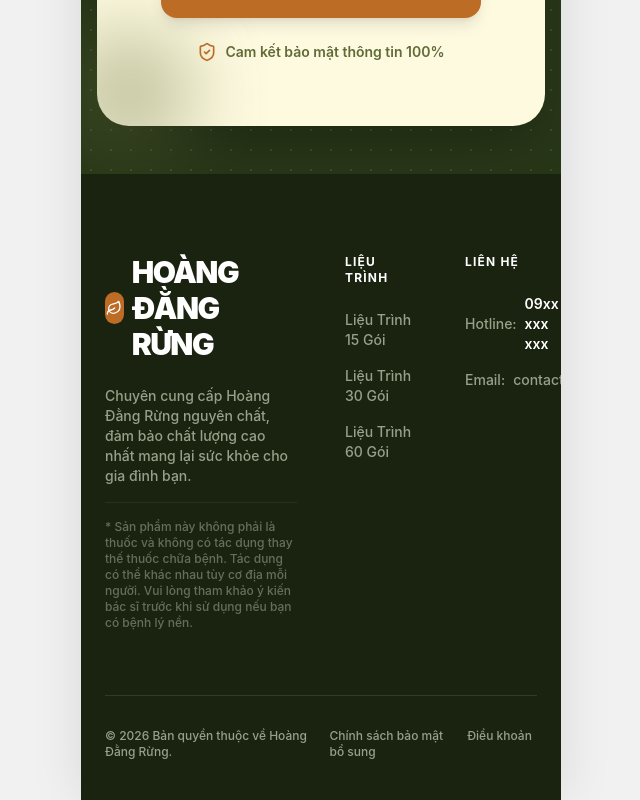
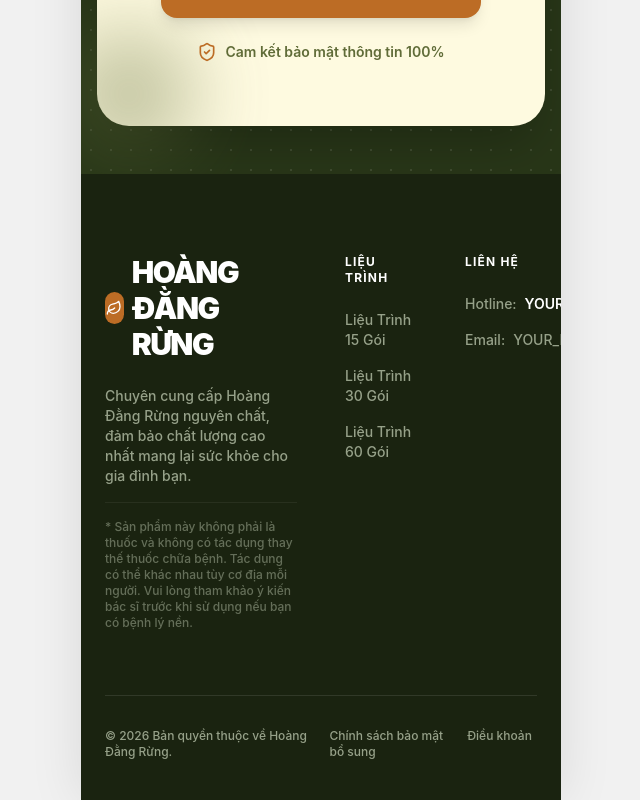
Before and after one commit to ngogiaquyen/hoang-dan-landing-page, a React (Vite) app: page / in a window 1280 px wide. Shown: the part 5861-6661 px from the top of the page, without its empty margins (319-959 px from the left). Built offline with nearby package versions, Linux system fonts and the light colour scheme.

Commit message:
change script and add env

```diff
--- a/src/components/FooterSection.tsx
+++ b/src/components/FooterSection.tsx
@@ -47,10 +47,10 @@ export default function FooterSection({ onSelectPackage }: FooterSectionProps) {
           <h4 className="text-white font-bold mb-6 tracking-widest uppercase text-xs">Liên Hệ</h4>
           <ul className="space-y-4">
             <li className="flex items-center gap-2 hover:text-white transition-colors">
-              Hotline: <a href="tel:09xxxxxxxxx" className="font-semibold text-white">09xx xxx xxx</a>
+              Hotline: <a href={`tel:${import.meta.env.VITE_CONTACT_PHONE}`} className="font-semibold text-white">{import.meta.env.VITE_CONTACT_PHONE}</a>
             </li>
             <li className="flex items-center gap-2 hover:text-white transition-colors">
-              Email: <a href="mailto:contact@hoangdangrung.com">contact@hoangdangrung.com</a>
+              Email: <a href={`mailto:${import.meta.env.VITE_CONTACT_EMAIL}`}>{import.meta.env.VITE_CONTACT_EMAIL}</a>
             </li>
           </ul>
         </div>
--- a/src/components/HeroSection.tsx
+++ b/src/components/HeroSection.tsx
@@ -44,7 +44,7 @@ export default function HeroSection({ onOrderClick }: HeroSectionProps) {
                     Xem ưu đãi <ArrowRight className="w-5 h-5" />
                   </button>
                   <a
-                    href="tel:0999999999"
+                    href={`tel:${import.meta.env.VITE_CONTACT_PHONE}`}
                     className="bg-white/90 hover:bg-white text-[#283618] px-6 py-3 rounded-tl-2xl rounded-br-2xl font-black uppercase tracking-wider text-sm sm:text-base transition-transform hover:-translate-y-1 shadow-lg flex items-center justify-center gap-2 whitespace-nowrap"
                   >
                     <Phone className="w-5 h-5" /> Tư vấn miễn phí
--- a/src/components/OrderSection.tsx
+++ b/src/components/OrderSection.tsx
@@ -38,6 +38,7 @@ export default function OrderSection({ selectedPackage, setSelectedPackage }: Or
     const data = {
       ...formData,
       package: packages.find(p => p.id === selectedPackage)?.name,
+      sourceUrl: window.location.origin, // Tự động lấy link web đang chạy (hoangdang.online hoặc hoangdangrung.online)
     };
 
     try {
--- a/src/components/PricingSection.tsx
+++ b/src/components/PricingSection.tsx
@@ -11,7 +11,7 @@ const packages = [
     id: 1,
     title: "Liệu Trình 1",
     subtitle: "GÓI TRẢI NGHIỆM",
-    price: "150k",
+    price: import.meta.env.VITE_PRICE_PKG_1 || "150k",
     quantity: "15 Gói Thảo Dược",
     features: ["Miễn phí vận chuyển", "HDSD chi tiết đính kèm"],
     image: "/images/package-1.webp",
@@ -26,7 +26,7 @@ const packages = [
     id: 2,
     title: "Liệu Trình 2",
     subtitle: "CHĂM SÓC CHUYÊN SÂU",
-    price: "280k",
+    price: import.meta.env.VITE_PRICE_PKG_2 || "280k",
     quantity: "30 Gói Thảo Dược",
     features: ["Miễn phí vận chuyển", "Tiết kiệm 20.000đ", "Tặng kèm túi lọc"],
     image: "/images/package-2.webp",
@@ -42,7 +42,7 @@ const packages = [
     id: 3,
     title: "Liệu Trình 3",
     subtitle: "TIẾT KIỆM TỐI ĐA",
-    price: "400k",
+    price: import.meta.env.VITE_PRICE_PKG_3 || "400k",
     quantity: "60 Gói Thảo Dược",
     features: ["Miễn phí vận chuyển tận nhà", "Tư vấn 1:1 định kỳ"],
     image: "/images/package-3.webp",
```
Also changed, not shown: appscirpt.txt (deleted), 2 other files (tests, documents, lock files or other folders).
